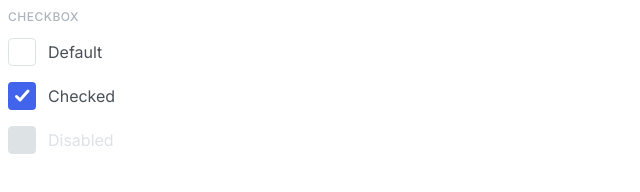
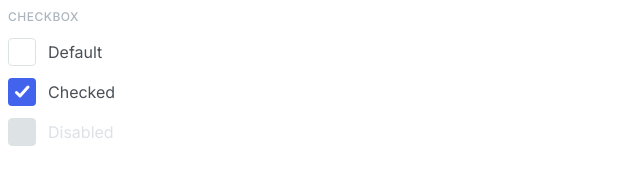
Before and after one commit to js-tasks-ru/htmlcss-20220919_lexxminer, a website: page 07-lection5/01-checkbox/index.html in a window 1280 px wide. Shown: the full height of the page, 0-640 px from the left. Drawn offline with Linux system fonts and the light colour scheme.

Commit message:
обнулены размеры нативного инпута, убраны отступы на уровне блока

```diff
--- a/07-lection5/01-checkbox/checkbox.css
+++ b/07-lection5/01-checkbox/checkbox.css
@@ -1,13 +1,13 @@
 .checkbox {
-  margin-bottom: 16px;
   display: flex;
   align-items: center;
   gap: 12px;
 }
 
 .checkbox__input {
-  appearance: none;
   position: absolute;
+  outline: none;
+  clip: rect(0, 0, 0, 0);
 }
 
 .checkbox__control {
--- a/07-lection5/01-checkbox/index.html
+++ b/07-lection5/01-checkbox/index.html
@@ -23,13 +23,16 @@
 
       .checkboxes {
         width: fit-content;
+        display: flex;
+        flex-direction: column;
+        gap: 12px;
       }
     </style>
   </head>
   <body>
+    <div class="title">CHECKBOX</div>
     <form action="" class="checkboxes">
       <!-- форм враппер для того, чтобы ограничить ширину блока (чтобы чекбокс активировался непосредственно кликом на лейбл) -->
-      <div class="title">CHECKBOX</div>
       <label class="checkbox">
         <input type="checkbox" class="checkbox__input" />
         <div class="checkbox__control">
```
